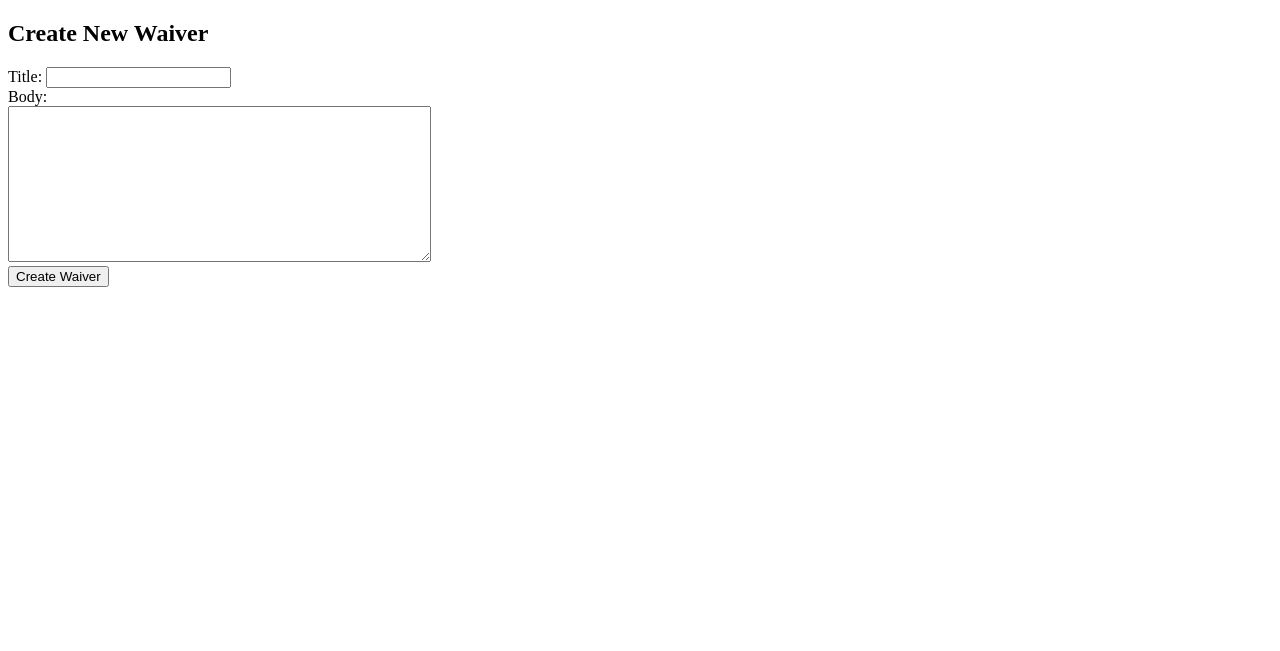
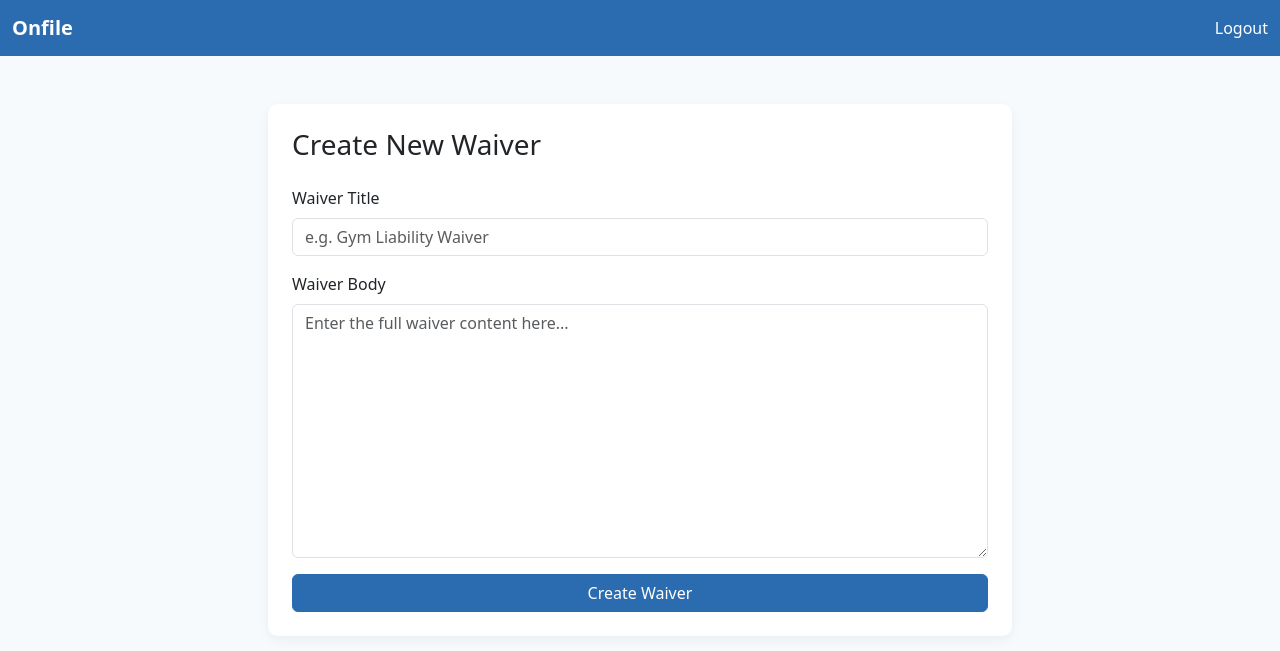
Before and after one commit to JoeC16/onfile-mvp, a Flask app: page /create_waiver in a window 1280 px wide. Shown: the top 651 px of the page. Run offline with Flask 3, Linux system fonts and the light colour scheme; the visitor is signed in with stand-in values (Sample User, id 1).

Commit message:
Update create_waiver.html

```diff
--- a/templates/create_waiver.html
+++ b/templates/create_waiver.html
@@ -1,14 +1,70 @@
+<!DOCTYPE html>
+<html lang="en">
+<head>
+  <meta charset="UTF-8">
+  <title>Create Waiver – Onfile</title>
+  <meta name="viewport" content="width=device-width, initial-scale=1">
+  <link
+    href="https://cdn.jsdelivr.net/npm/bootstrap@5.3.0/dist/css/bootstrap.min.css"
+    rel="stylesheet">
+  <style>
+    body {
+      background-color: #f7fafc;
+      color: #2d3748;
+    }
+    .navbar {
+      background-color: #2b6cb0;
+    }
+    .navbar-brand {
+      color: white;
+      font-weight: bold;
+    }
+    .nav-link {
+      color: white !important;
+    }
+    .card {
+      border: none;
+      border-radius: 10px;
+      box-shadow: 0 4px 12px rgba(0, 0, 0, 0.05);
+    }
+    .btn-primary {
+      background-color: #2b6cb0;
+      border-color: #2b6cb0;
+    }
+  </style>
+</head>
+<body>
 
-<!DOCTYPE html>
-<html>
-<head><title>Create Waiver - Onfile</title></head>
-<body>
-  <h2>Create New Waiver</h2>
-  <form method="POST">
-    Title: <input type="text" name="title"><br>
-    Body:<br>
-    <textarea name="body" rows="10" cols="50"></textarea><br>
-    <button type="submit">Create Waiver</button>
-  </form>
+  <!-- Navbar -->
+  <nav class="navbar navbar-expand-lg">
+    <div class="container-fluid">
+      <a class="navbar-brand" href="/dashboard">Onfile</a>
+      <div class="d-flex">
+        <a href="/logout" class="nav-link">Logout</a>
+      </div>
+    </div>
+  </nav>
+
+  <div class="container mt-5">
+    <div class="col-md-8 mx-auto">
+      <div class="card p-4 bg-white">
+        <h3 class="mb-4">Create New Waiver</h3>
+        <form method="POST">
+          <div class="mb-3">
+            <label class="form-label">Waiver Title</label>
+            <input type="text" name="title" class="form-control" placeholder="e.g. Gym Liability Waiver" required>
+          </div>
+          <div class="mb-3">
+            <label class="form-label">Waiver Body</label>
+            <textarea name="body" rows="10" class="form-control" placeholder="Enter the full waiver content here..." required></textarea>
+          </div>
+          <div class="d-grid">
+            <button type="submit" class="btn btn-primary">Create Waiver</button>
+          </div>
+        </form>
+      </div>
+    </div>
+  </div>
+
 </body>
 </html>
```
